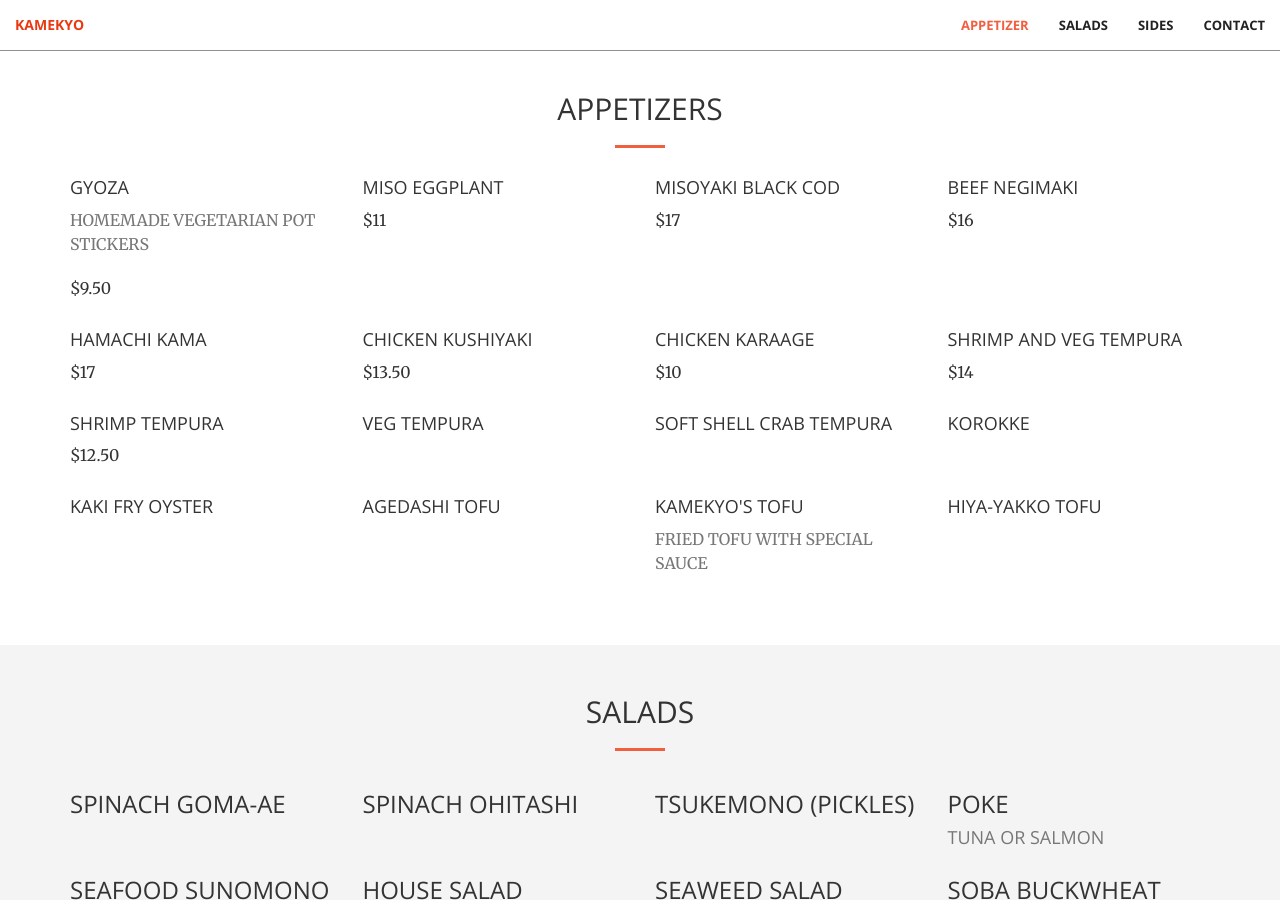
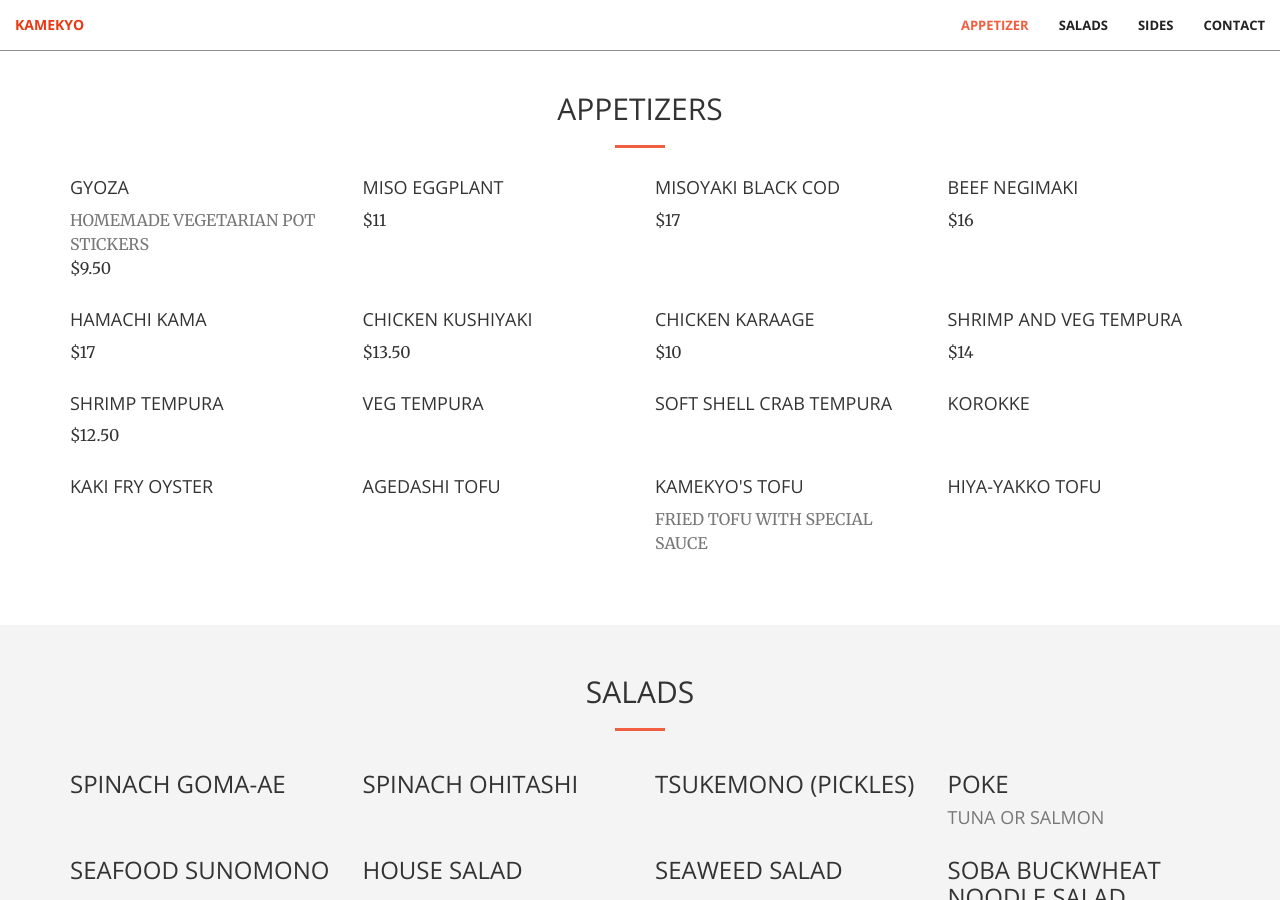
Before and after one commit to CyrusLiang/kamekyo, a Jekyll site: the page built from index.html, in a window 1280 px wide and 900 px high, scrolled down 858 px. Built offline with Jekyll 4.4.1, drawn with Linux system fonts in a browser that asks for light colours.

Commit message:
Update _base.scss

```diff
--- a/_sass/_base.scss
+++ b/_sass/_base.scss
@@ -359,3 +359,6 @@ section:nth-child(even) {
 .menu {
     text-transform: uppercase;
 }
+.food-box .text-muted {
+    margin-bottom: 0;
+}
```
